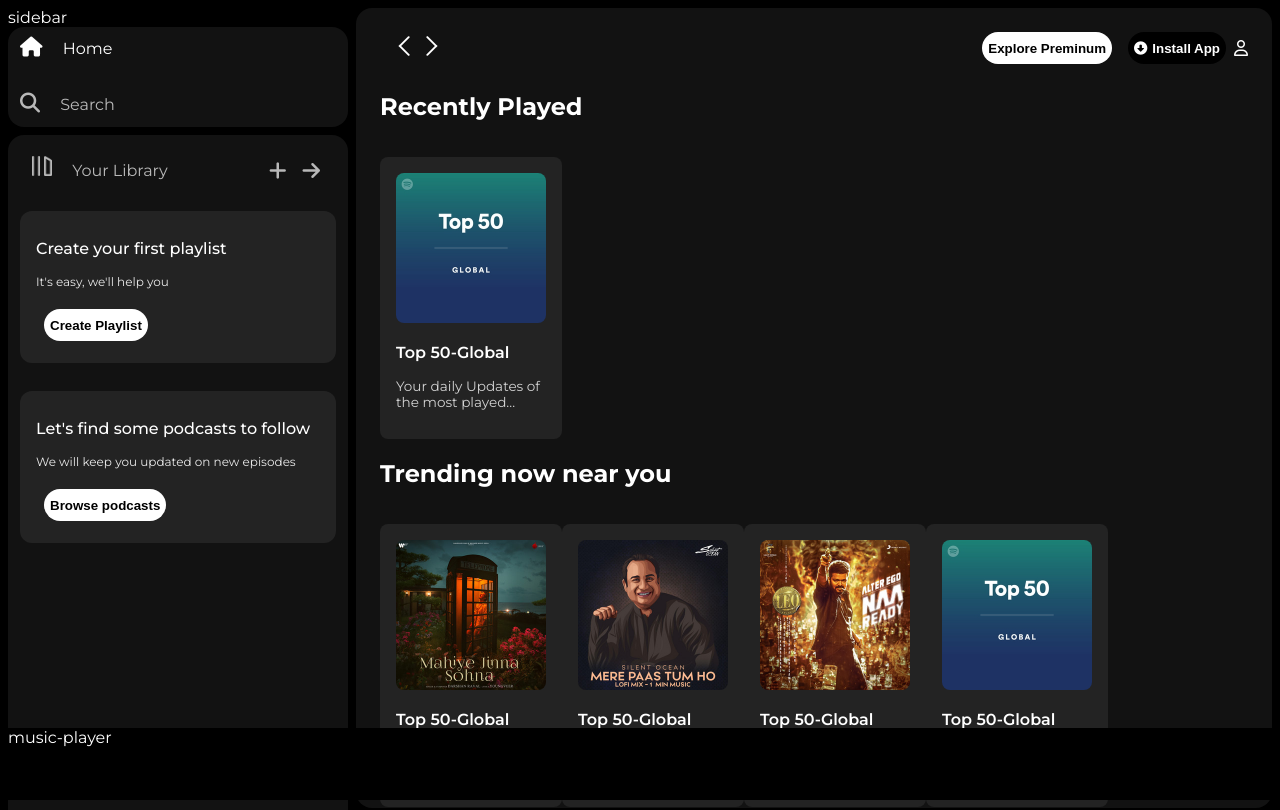
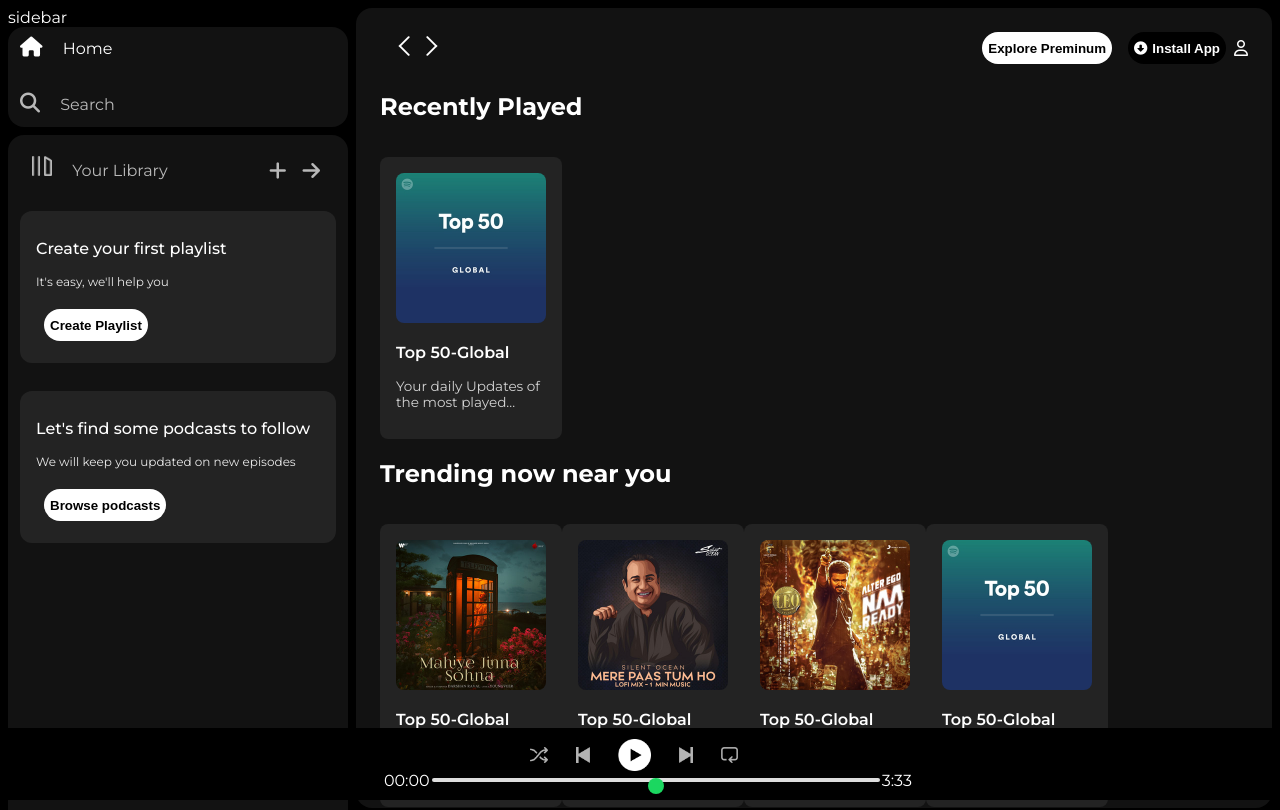
Before and after one commit to NagarajuNarishetti/Spotify, a plain HTML site: page index.html in a window 1280 px wide. Shown: the top 810 px of the page. Drawn offline with Linux system fonts and the light colour scheme.

Commit message:
updated music player

```diff
--- a/index.html
+++ b/index.html
@@ -118,11 +118,28 @@
                     <p class="card-info">Your daily Updates of the most played...</p>
                 </div>
             </div>
-
-
-            <br><br><br><br><br><br><br><br><br><br><br><br>
+            <div class="footer">
+                <div class="line"></div>
+            </div>
         </div>
-        <div class="music-player">music-player</div>
+        <div class="music-player">
+            <div class="album"></div>
+            <div class="player">
+                <div class="player-controls">
+                    <img src="./assets/player_icon1.png" class="player-control-icon">
+                    <img src="./assets/player_icon2.png" class="player-control-icon">
+                    <img src="./assets/player_icon3.png" class="player-control-icon"style="opacity: 1;height:2rem">
+                    <img src="./assets/player_icon4.png" class="player-control-icon">
+                    <img src="./assets/player_icon5.png" class="player-control-icon">
+                </div>
+                <div class="playback-bar">
+                    <span class="curr-time">00:00</span>
+                    <input type="range" min="0" max="100" step="1" class="progress-bar">
+                    <span class="total-time">3:33</span>
+                </div>
+            </div>
+            <div class="controls"></div>
+        </div>
     </div>
 </body>
 </html>
--- a/style.css
+++ b/style.css
@@ -125,6 +125,7 @@ width:1.25rem;
     justify-content:space-between;
     align-items: center;
     padding-top: 1rem;
+    z-index: 10;
 }
 .sticky-nav-icons{
     margin-left: 0.75rem;;
@@ -168,3 +169,66 @@ width:1.25rem;
     font-size:0.85rem;
     opacity:0.8;
 }
+.footer{
+    height: 300px;
+    display:flex;
+    align-items: center;
+    justify-content: center;
+}
+.line{
+    width:90%;
+    height:50%;
+    border-top: 1px solid white;
+    opacity:0.4;
+}
+.music-player{
+    display: flex;
+    justify-content: space-between;
+    align-items: center;
+}
+.album{
+    width: 25%;
+}
+.player{
+    width: 50%;
+}
+.controls{
+    width:25%;
+}
+.player-controls{
+    display: flex;
+    justify-content: center;
+    align-items: center;
+}
+.player-control-icon{
+ height: 1rem;
+ margin-right:  1.75rem;
+ opacity: 0.7;
+}
+.player-control-icon:hover{
+    opacity: 1;
+}
+.playback-bar{
+    display: flex;
+    justify-content: center;
+    align-items: center;
+}
+.progress-bar{
+    width: 70%;
+    appearance: none;
+    background-color: transparent;
+    cursor: pointer;
+}
+.progress-bar::-webkit-slider-runnable-track{
+    background-color: #ddd ;
+    border-radius: 100px;
+    height: 0.25rem;
+}
+.progress-bar::-webkit-slider-thumb{
+    appearance: none;
+    height:1rem;
+    width: 1rem;
+    background-color: #1bd760;
+    border-radius: 50%;
+    margin-top -6px;
+}
```
